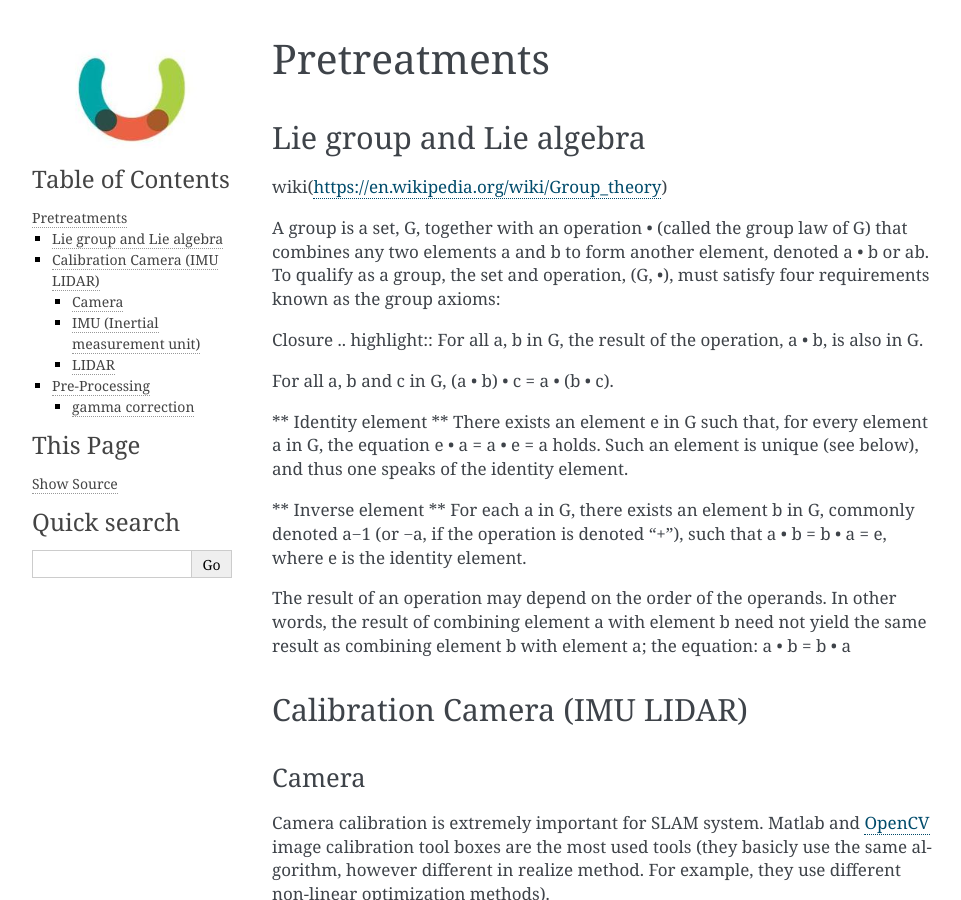
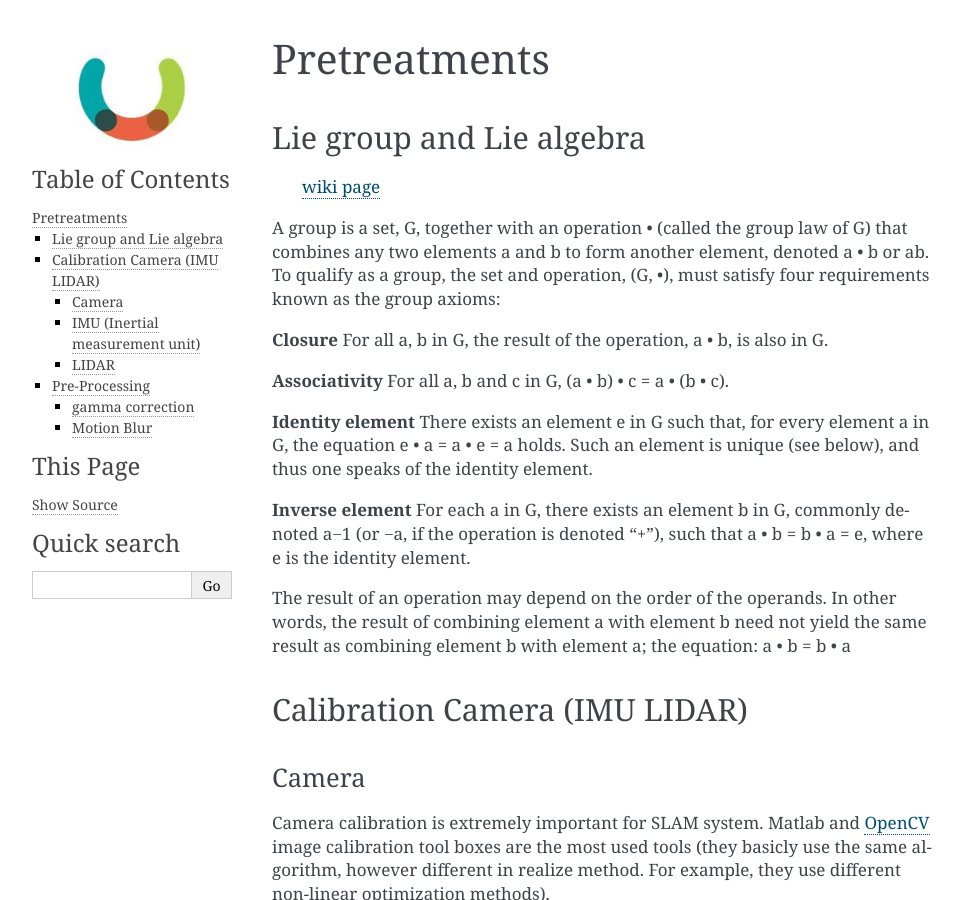
Before and after one commit to gggliuye/VIO, a Sphinx documentation site: the page built from docs/Prepare.rst, in a window 1280 px wide and 900 px high. Shown: the whole window, without its empty margins (148-1109 px from the left). Built offline with Sphinx 7.4.7, drawn with Linux system fonts in a browser that asks for light colours; some of the changed text lies outside the part shown.

Commit message:
Update Prepare.rst

```diff
--- a/docs/Prepare.rst
+++ b/docs/Prepare.rst
@@ -4,24 +4,21 @@ Pretreatments
 
 Lie group and Lie algebra
 -----------------------------------
-wiki(https://en.wikipedia.org/wiki/Group_theory)
+
+ `wiki page <https://en.wikipedia.org/wiki/Group_theory>`_
 
 A group is a set, G, together with an operation • (called the group law of G) that combines any two elements a and b to form another element, denoted a • b or ab. To qualify as a group, the set and operation, (G, •), must satisfy four requirements known as the group axioms:
 
-.. highlight::
-Closure
-.. highlight::
+**Closure**
 For all a, b in G, the result of the operation, a • b, is also in G.
 
-.. highlight::
- Associativity
-.. highlight::
+**Associativity**
 For all a, b and c in G, (a • b) • c = a • (b • c).
 
-** Identity element **
+**Identity element**
 There exists an element e in G such that, for every element a in G, the equation e • a = a • e = a holds. Such an element is unique (see below), and thus one speaks of the identity element.
 
-** Inverse element **
+**Inverse element**
 For each a in G, there exists an element b in G, commonly denoted a−1 (or −a, if the operation is denoted "+"), such that a • b = b • a = e, where e is the identity element.
 
 The result of an operation may depend on the order of the operands. In other words, the result of combining element a with element b need not yield the same result as combining element b with element a; the equation: a • b = b • a
@@ -108,7 +105,7 @@ gamma correction
 >>>>>>>>>>>>>>>>>>>>>
 `Code Example <https://github.com/gggliuye/VIO/blob/master/pretreatment/ImagePerprocessing.cc>`_
 
-* gamma correction(https://www.cambridgeincolour.com/tutorials/gamma-correction.htm) for lighting problems.
 
-
+Motion Blur
+>>>>>>>>>>>>>>>>>>>>>>
 * image blind deconvolution(https://nl.mathworks.com/help/images/ref/deconvblind.html) for image deblur, etc.
```
Also changed, not shown: other parts of docs/Prepare.rst (+1 -1 lines).
